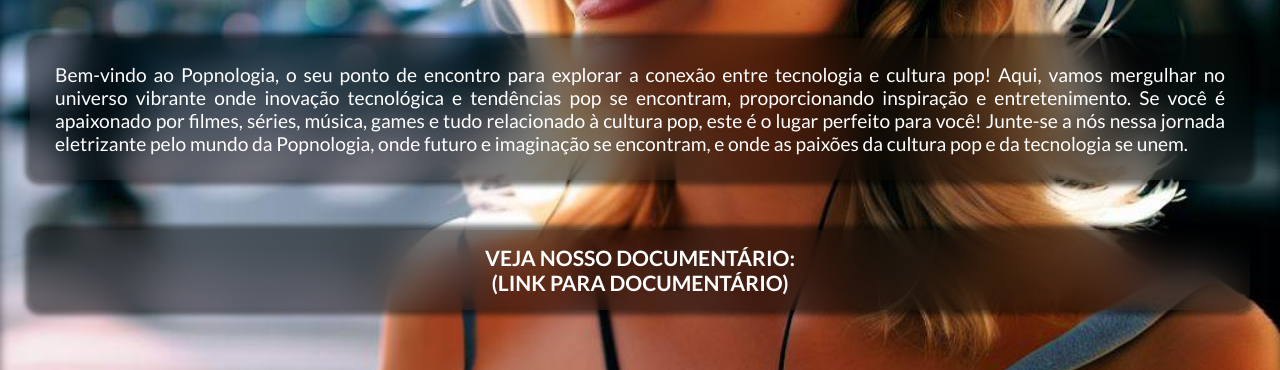
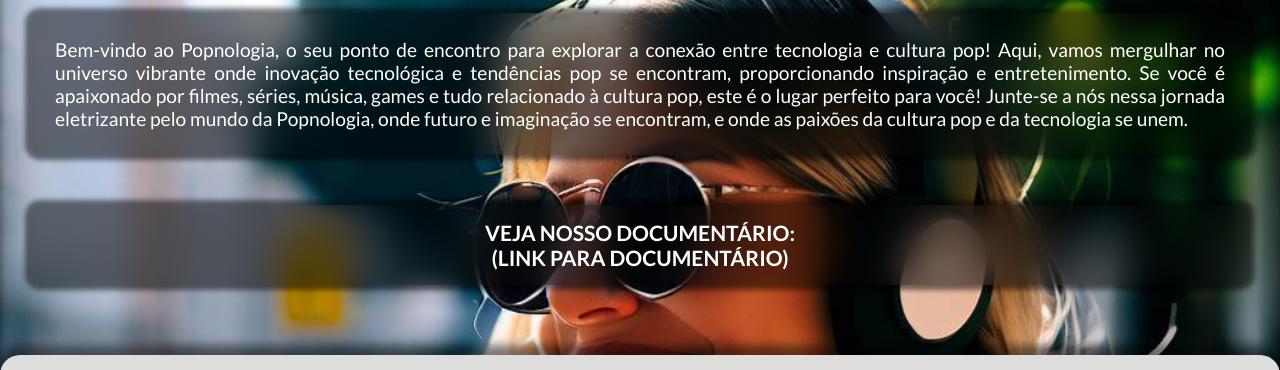
Before and after one commit to Projeto-do-Ano-Letivo-2023-Popnologia/Site-popnologia, a plain HTML site: page docs/index.html in a window 1280 px wide. Shown: the part 205-575 px from the top of the page. Drawn offline with nearby package versions, Linux system fonts and the light colour scheme.

Commit message:
Ajuste nas sessões com imagens

```diff
--- a/docs/estilos/estilo-principal.css
+++ b/docs/estilos/estilo-principal.css
@@ -214,7 +214,7 @@ strong {
 }
 /* Section com imagem e article transparente */
 section.background-imagem {
-  padding: 100px 30px;
+  padding: 75px 30px;
   box-shadow: inset 0px 10px 10px rgba(0, 0, 0, 0.5);
 }
 section.background-imagem > article,
--- a/docs/index.html
+++ b/docs/index.html
@@ -44,6 +44,7 @@
             <a href="#"> <span class="material-symbols-rounded icone-nav">movie</span>Documentário </a>
           </li>
           <!-- Elementos da cultura pop -->
+          <li><button>Elementos</button></li>
           <ul>
             <li>
               <!--Filmes-->
--- a/docs/paginas/inicio/estilo/background-images.css
+++ b/docs/paginas/inicio/estilo/background-images.css
@@ -1,6 +1,11 @@
 @charset "UTF-8";
 
+section.background-imagem {
+  background-position: center top;
+  background-repeat: no-repeat;
+  background-size: cover;
+  background-attachment: fixed;
+}
 section#introducao {
-  background: url(../imagens/capa-mobile.jpg) center center no-repeat fixed;
-  background-size: cover;
+  background-image: url(../imagens/capa-mobile.jpg);
 }
```
